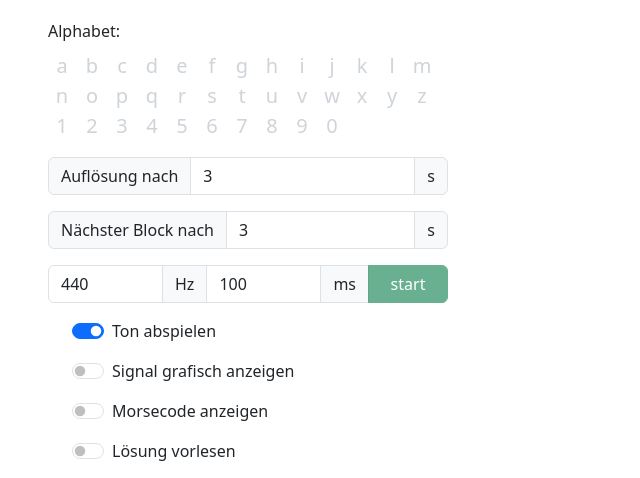
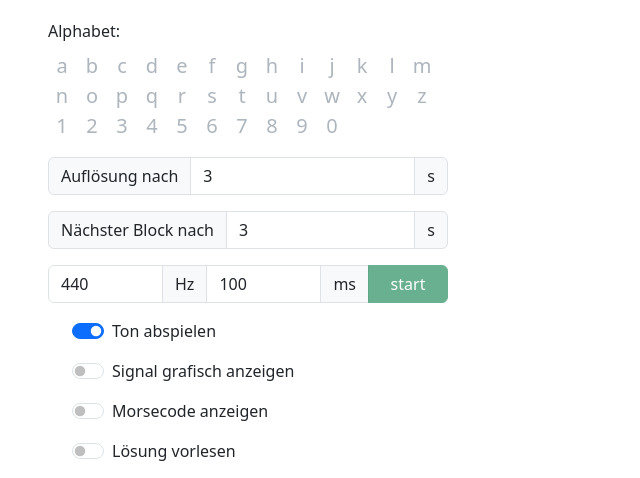
Before and after one commit to fschwett/morse-trainer, a plain HTML site: page koch-block.html in a window 1280 px wide. Shown: the part 101-579 px from the top of the page, without its empty margins (0-640 px from the left). Drawn offline with nearby package versions, Linux system fonts and the light colour scheme.

Commit message:
Changed alphabet checkbox label color

```diff
--- a/koch-block.html
+++ b/koch-block.html
@@ -92,7 +92,7 @@
 
             .form-check-label {
                 user-select: none;
-                color: var(--bs-gray-400);
+                color: var(--bs-gray-500);
             }
 
             input[type="checkbox"]:checked + .form-check-label {
```
Also changed, not shown: koch-cont.html (+1 -1 lines).
